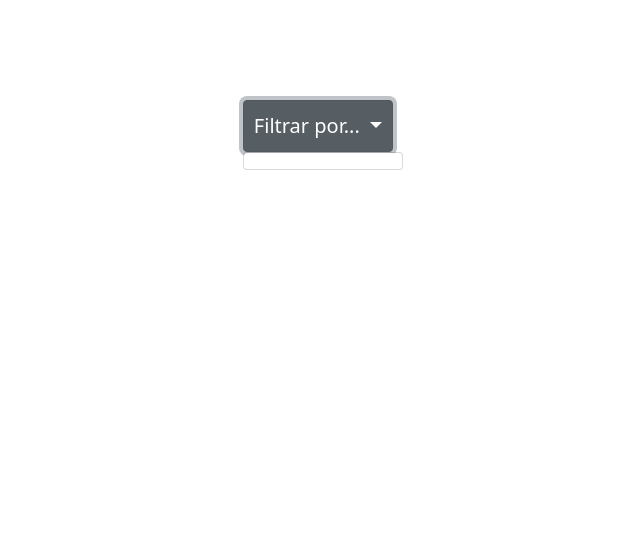
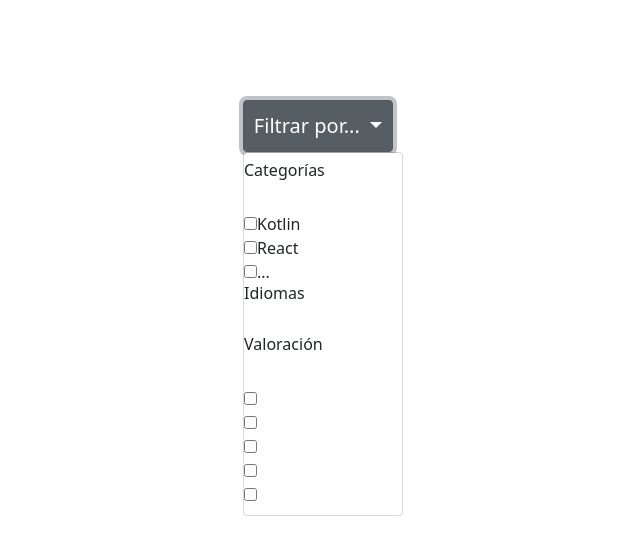
Before and after one commit to MathiasRanieliFP/prueba, a React (Create React App) app in the folder filtro/filtro/: page / in a window 1280 px wide. Both pictures are taken after a click on the button "Filtrar por...". Shown: the top 554 px of the page, without its empty margins (322-962 px from the left). Built offline with nearby package versions, Linux system fonts and the light colour scheme.

Commit message:
hacer el idiomas

```diff
--- a/filtro/filtro/src/App.js
+++ b/filtro/filtro/src/App.js
@@ -1,11 +1,21 @@
 import { Routes, Route } from "react-router-dom";
+import { Navigation } from "./components/navigation/navigation-component";
 
-import Navigation from "./components/navigation/navigation-component";
-
+const categorias =
+[
+{id:1, name:"Kotlin"},
+{id:2, name:"React"},
+{id:3, name:"..."}
+]
+const idiomas =
+[
+{id:1, name:"Español"},
+{id:2, name:"Inglés"},
+]
 const App = () => {
   return (
     <Routes>
-    <Route path='/' element={<Navigation />}>
+    <Route path='/' element={<Navigation categorias = {categorias} idiomas = {idiomas}/>}>
 
     </Route>
   </Routes>
--- a/filtro/filtro/src/components/navigation/navigation-component.jsx
+++ b/filtro/filtro/src/components/navigation/navigation-component.jsx
@@ -7,20 +7,41 @@ import { Dropdown, DropdownItem, DropdownMenu, DropdownToggle } from "reactstrap
 import "./navigation-style.css"
 
 
-function Navigation() {
+export const Navigation = (cats, idis) => {
     const [dropdown, setDropdown] = useState(false);
 
     const abrirCerrarDropdown = () =>{
         setDropdown(!dropdown);
     }
-
+    const{categorias} = cats
+    const{idiomas} = idis
     return (
       <Fragment>
         <div className='navigation'>
             <Dropdown isOpen={dropdown} toggle = {abrirCerrarDropdown} className= "dropdown">
                 <DropdownToggle className="btn-dropdown" caret>Filtrar por... </DropdownToggle>
                 <DropdownMenu>
+                    <div className="categorias"><h6>Categorías</h6> <br/>
+                      {
+                        categorias.map(category =>{
+                          return(
+                            <Fragment>
+                          <input type="checkbox" /><a>{category.name}</a><br/>
+                          </Fragment>
+                          )
+                        })
+                      }
+                    </div>
+                    <div className="idioma"> <h6>Idiomas</h6><br/>
 
+                    </div>
+                    <div className="valoracion"><h6>Valoración</h6> <br/>
+                    <input type={"checkbox"}></input><br/>
+                    <input type={"checkbox"}></input><br/>
+                    <input type={"checkbox"}></input><br/>
+                    <input type={"checkbox"}></input><br/>
+                    <input type={"checkbox"}></input>
+                    </div>
                 </DropdownMenu>
             </Dropdown>
         </div>
@@ -29,5 +50,3 @@ function Navigation() {
       </Fragment>
     );
 };
-
-export default Navigation
```
Also changed, not shown: filtro/filtro/src/components/navigation/dropdown/dropdown.component.jsx (added, +18 -0 lines), filtro/filtro/src/components/navigation/dropdown/dropdown.styles.css (added, +20 -0 lines), 1 other file (tests, documents, lock files or other folders).
